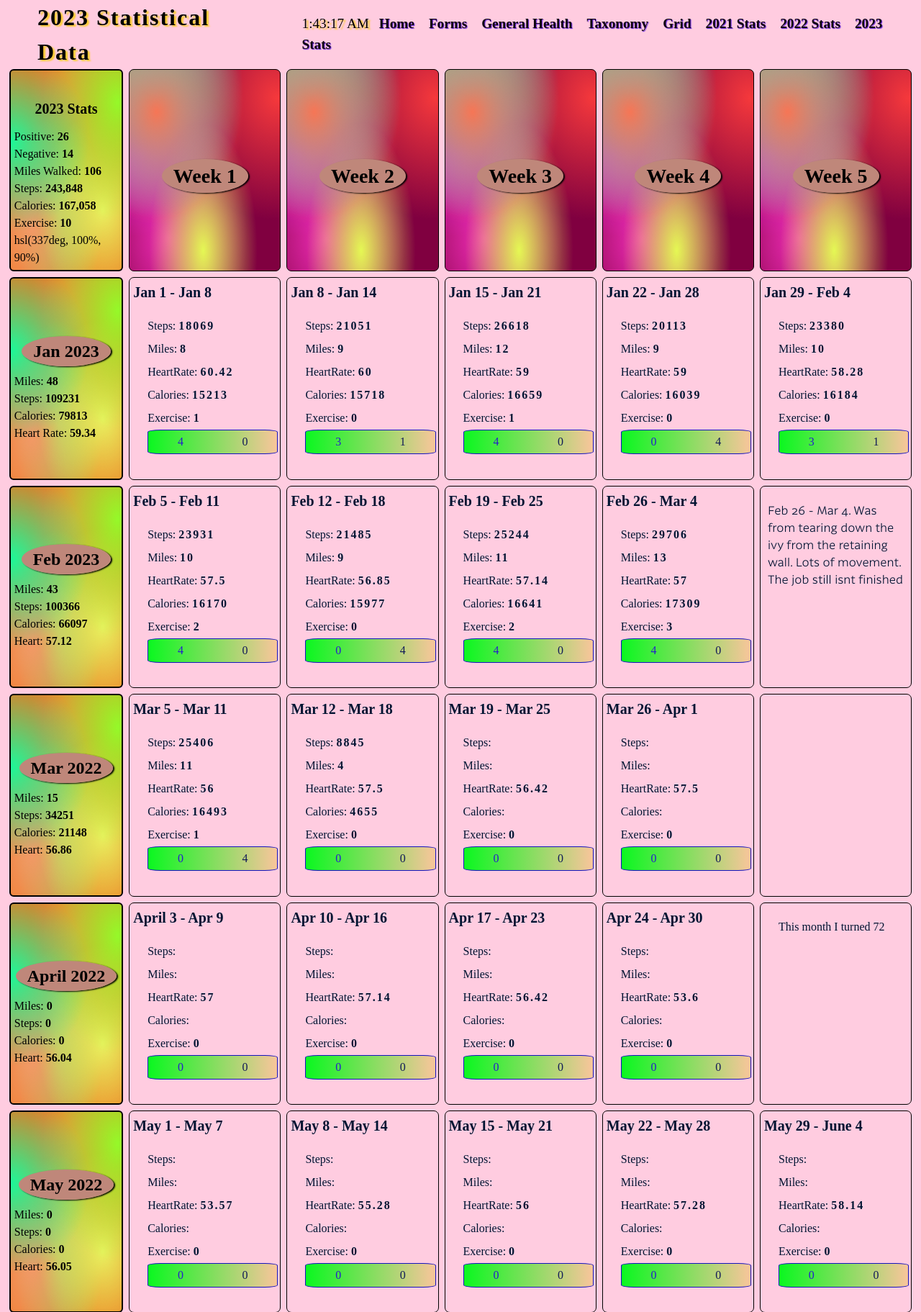
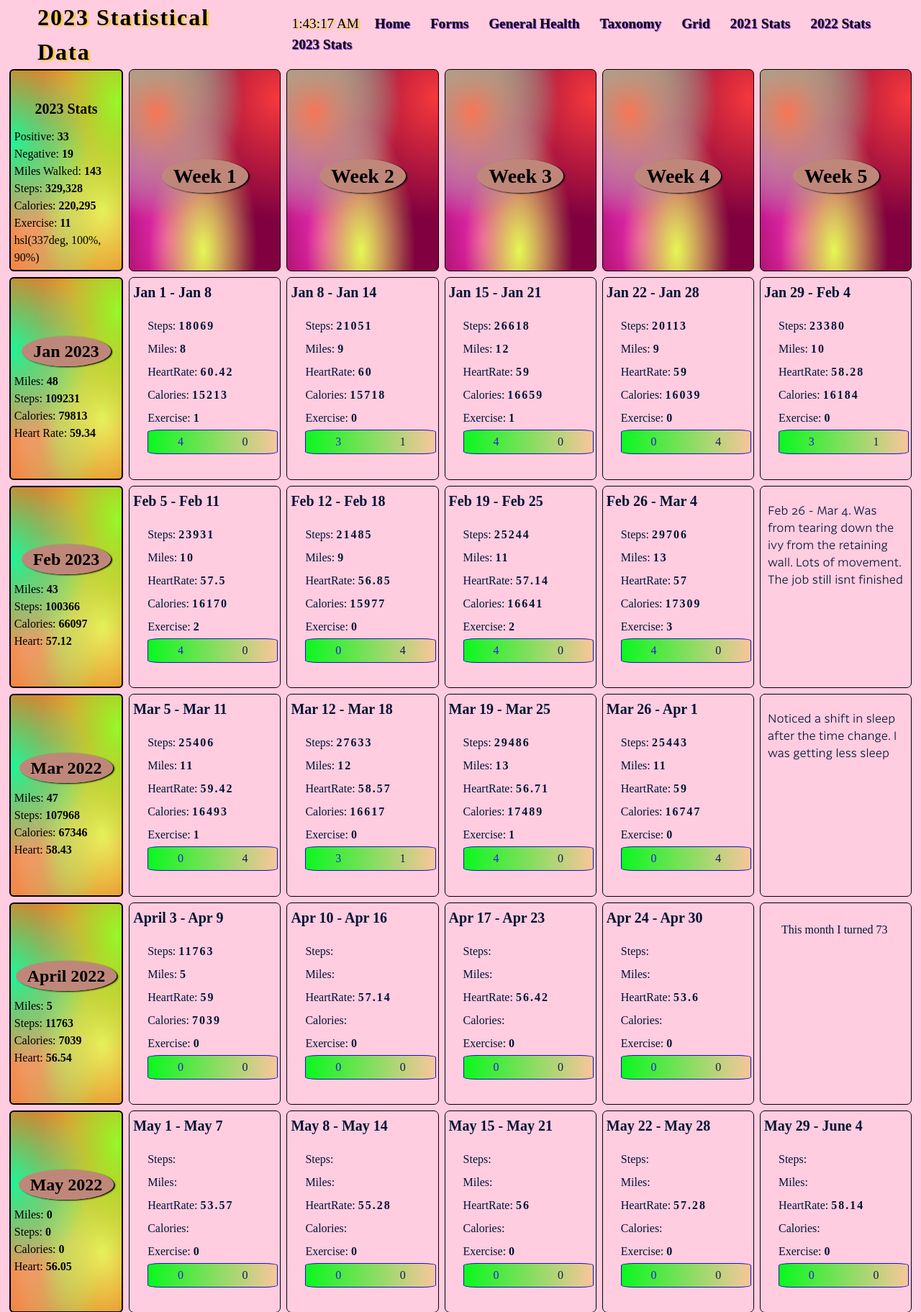
Before and after one commit to Shivabeach/forward, a CodeIgniter app: page /forward/index.php/pages/grid23 in a window 1280 px wide. Shown: the top 1823 px of the page at 72% size. Run offline with CodeIgniter, Linux system fonts and the light colour scheme; some web fonts are replaced.

Commit message:
April 1st

```diff
--- a/application/views/pages/grid23.php
+++ b/application/views/pages/grid23.php
@@ -186,7 +186,7 @@
       <ul>
         <li class="pb25 marStep">Steps: <strong>25406</strong> </li>
         <li class="pb25 marMile">Miles: <strong>11</strong> </li>
-        <li class="pb25 marHeart">HeartRate: <strong>56</strong> </li>
+        <li class="pb25 marHeart">HeartRate: <strong>59.42</strong> </li>
         <li class="pb25 marCalorie">Calories: <strong>16493</strong> </li>
         <li class="pb25 ex">Exercise: <strong>1</strong> </li>
         <li class="summary pb25"><span class="pos">0</span> <span class="neg">4</span> </li>
@@ -195,38 +195,38 @@
     <div class="div27">
       <h5 class="date-range">Mar 12 - Mar 18</h5>
       <ul>
-        <li class="pb25 marStep">Steps: <strong>8845</strong> </li>
-        <li class="pb25 marMile">Miles: <strong>4</strong> </li>
-        <li class="pb25 marHeart">HeartRate: <strong>57.5</strong> </li>
-        <li class="pb25 marCalorie">Calories: <strong>4655</strong> </li>
+        <li class="pb25 marStep">Steps: <strong>27633</strong> </li>
+        <li class="pb25 marMile">Miles: <strong>12</strong> </li>
+        <li class="pb25 marHeart">HeartRate: <strong>58.57</strong> </li>
+        <li class="pb25 marCalorie">Calories: <strong>16617</strong> </li>
         <li class="pb25 ex">Exercise: <strong>0</strong> </li>
-        <li class="summary pb25"><span class="pos">0</span> <span class="neg">0</span> </li>
+        <li class="summary pb25"><span class="pos">3</span> <span class="neg">1</span> </li>
       </ul>
     </div>
     <div class="div28">
       <h5 class="date-range">Mar 19 - Mar 25</h5>
       <ul>
-        <li class="pb25 marStep">Steps: <strong></strong> </li>
-        <li class="pb25 marMile">Miles: <strong></strong> </li>
-        <li class="pb25 marHeart">HeartRate: <strong>56.42</strong> </li>
-        <li class="pb25 marCalorie">Calories: <strong></strong> </li>
-        <li class="pb25 ex">Exercise: <strong>0</strong> </li>
-        <li class="summary pb25"><span class="pos">0</span> <span class="neg">0</span> </li>
+        <li class="pb25 marStep">Steps: <strong>29486</strong> </li>
+        <li class="pb25 marMile">Miles: <strong>13</strong> </li>
+        <li class="pb25 marHeart">HeartRate: <strong>56.71</strong> </li>
+        <li class="pb25 marCalorie">Calories: <strong>17489</strong> </li>
+        <li class="pb25 ex">Exercise: <strong>1</strong> </li>
+        <li class="summary pb25"><span class="pos">4</span> <span class="neg">0</span> </li>
       </ul>
     </div>
     <div class="div29">
       <h5 class="date-range">Mar 26 - Apr 1</h5>
       <ul>
-        <li class="pb25 marStep">Steps: <strong></strong> </li>
-        <li class="pb25 marMile">Miles: <strong></strong> </li>
-        <li class="pb25 marHeart">HeartRate: <strong>57.5</strong> </li>
-        <li class="pb25 marCalorie">Calories: <strong></strong> </li>
+        <li class="pb25 marStep">Steps: <strong>25443</strong> </li>
+        <li class="pb25 marMile">Miles: <strong>11</strong> </li>
+        <li class="pb25 marHeart">HeartRate: <strong>59</strong> </li>
+        <li class="pb25 marCalorie">Calories: <strong>16747</strong> </li>
         <li class="pb25 ex">Exercise: <strong>0</strong> </li>
-        <li class="summary pb25"><span class="pos">0</span> <span class="neg">0</span> </li>
+        <li class="summary pb25"><span class="pos">0</span> <span class="neg">4</span> </li>
       </ul>
     </div>
     <div class="div30">
-
+      <p>Noticed a shift in sleep after the time change. I was getting less sleep</p>
     </div>
     <!-- April 2022 -->
     <div class="primer div25 div-head">
@@ -241,10 +241,10 @@
     <div class="div26">
       <h5 class="date-range">April 3 - Apr 9</h5>
       <ul>
-        <li class="pb25 aprStep">Steps: <strong></strong> </li>
-        <li class="pb25 aprMile">Miles: <strong></strong> </li>
-        <li class="pb25 aprHeart">HeartRate: <strong>57</strong></li>
-        <li class="pb25 aprCalorie">Calories: <strong></strong> </li>
+        <li class="pb25 aprStep">Steps: <strong>11763</strong> </li>
+        <li class="pb25 aprMile">Miles: <strong>5</strong> </li>
+        <li class="pb25 aprHeart">HeartRate: <strong>59</strong></li>
+        <li class="pb25 aprCalorie">Calories: <strong>7039</strong> </li>
         <li class="pb25 ex">Exercise: <strong>0</strong> </li>
         <li class="summary pb25"><span class="pos">0</span> <span class="neg">0</span> </li>
       </ul>
@@ -284,7 +284,7 @@
     </div>
     <div class="div30">
       <ul>
-        <li>This month I turned 72</li>
+        <li>This month I turned 73</li>
       </ul>
 
     </div>
--- a/assets/css/main.css
+++ b/assets/css/main.css
@@ -617,7 +617,7 @@ dt {
 }
 
 li {
-  height: auto;
+  padding: 0.25rem;
   width: 100%;
 }
 
@@ -1330,7 +1330,7 @@ th {
   color: #d3f9d8;
 }
 .card--inside li {
-  color: #a5d8ff;
+  color: #bdb76b;
 }
 
 .box {
--- a/assets/sass/modules/_lists.sass
+++ b/assets/sass/modules/_lists.sass
@@ -21,9 +21,8 @@ dt
 	flex-direction: column
 
 li
-	height: auto
+	padding: .25rem
 	width: 100%
-
 
 // ::marker
 // 	color: yellow
--- a/assets/sass/themes/_common.sass
+++ b/assets/sass/themes/_common.sass
@@ -5,7 +5,7 @@
   .date
     color: map-get($colors, "text4")
   li
-    color: map-get($colors, "text5")
+    color: $darkkhaki
 
 .box
   color: map-get($colors, "text")
```
Also changed, not shown: assets/css/main.min.css, 2 other files.
